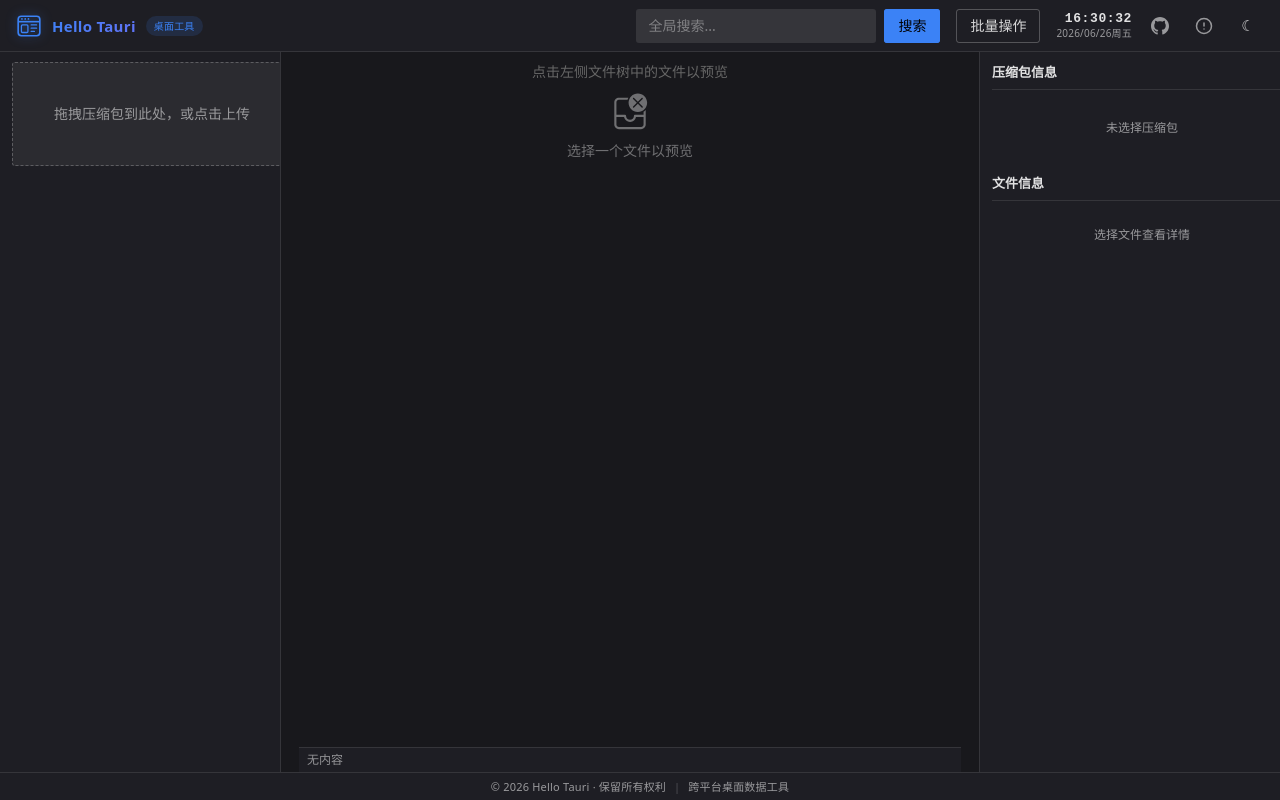
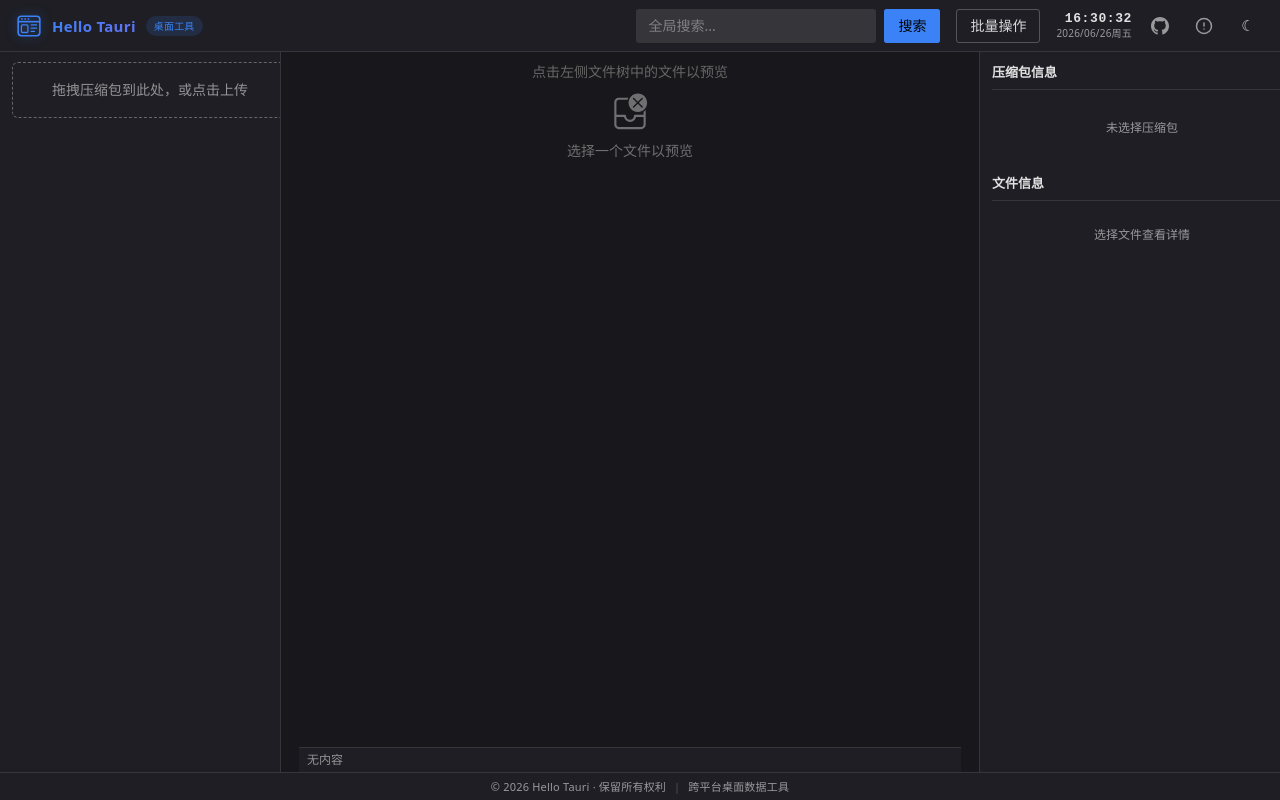
Before and after one commit to taoweidong/Hello-Tauri, a Vue app: page / in a window 1280 px wide. Built offline with nearby package versions, Linux system fonts and the light colour scheme.

Commit message:
修复：UploadZone 虚线框右侧裁切样式；提交全局拖拽上传设计文档与实现计划

```diff
--- a/src/components/archive-panel/UploadZone.vue
+++ b/src/components/archive-panel/UploadZone.vue
@@ -1,28 +1,98 @@
 <script setup lang="ts">
-import { NUpload, NUploadDragger, NText } from 'naive-ui'
+import { ref } from 'vue'
+import { NText } from 'naive-ui'
 import { useArchiveManager } from '@/composables/use-archives'
 
 const { addFiles } = useArchiveManager()
+const fileInput = ref<HTMLInputElement>()
+const isDragging = ref(false)
+let dragDepth = 0
 
-function handleUpload({ file }: { file: { file: File | null } }) {
-  if (file.file) {
-    addFiles([file.file])
+/** 支持的文件扩展名 */
+const ACCEPTED_EXTS = ['.zip', '.gz', '.gzip', '.tgz', '.7z', '.rar', '.tar']
+
+function isArchiveFile(name: string): boolean {
+  const lower = name.toLowerCase()
+  return ACCEPTED_EXTS.some(ext => lower.endsWith(ext))
+}
+
+function handleDrop(e: DragEvent) {
+  e.preventDefault()
+  isDragging.value = false
+  dragDepth = 0
+  const items = e.dataTransfer?.files
+  if (!items?.length) return
+  const files = Array.from(items).filter(f => isArchiveFile(f.name))
+  if (files.length) addFiles(files)
+}
+
+function handleDragEnter(e: DragEvent) {
+  e.preventDefault()
+  dragDepth++
+  isDragging.value = true
+}
+
+function handleDragLeave() {
+  dragDepth--
+  if (dragDepth <= 0) {
+    dragDepth = 0
+    isDragging.value = false
   }
-  return false
+}
+
+function handleDragOver(e: DragEvent) {
+  e.preventDefault()
+}
+
+function handleClick() {
+  fileInput.value?.click()
+}
+
+function handleInputChange(e: Event) {
+  const input = e.target as HTMLInputElement
+  if (!input.files?.length) return
+  const files = Array.from(input.files).filter(f => isArchiveFile(f.name))
+  if (files.length) addFiles(files)
+  input.value = ''
 }
 </script>
 
 <template>
-  <NUpload
-    multiple
-    :show-file-list="false"
-    :custom-request="handleUpload"
-    accept=".zip,.gz,.gzip,.tgz,.7z,.rar,.tar"
+  <div
+    class="upload-zone"
+    :class="{ 'is-dragging': isDragging }"
+    @drop="handleDrop"
+    @dragenter="handleDragEnter"
+    @dragleave="handleDragLeave"
+    @dragover="handleDragOver"
+    @click="handleClick"
   >
-    <NUploadDragger>
-      <div style="padding: 16px; text-align: center;">
-        <NText depth="3">拖拽压缩包到此处，或点击上传</NText>
-      </div>
-    </NUploadDragger>
-  </NUpload>
+    <!-- 子元素设置 pointer-events:none，避免拖拽事件冒泡导致 dragleave 误触发 -->
+    <div style="padding: 16px; text-align: center; pointer-events: none;">
+      <NText depth="3">拖拽压缩包到此处，或点击上传</NText>
+    </div>
+    <input
+      ref="fileInput"
+      type="file"
+      multiple
+      accept=".zip,.gz,.gzip,.tgz,.7z,.rar,.tar"
+      style="display: none;"
+      @change="handleInputChange"
+    />
+  </div>
 </template>
+
+<style scoped>
+.upload-zone {
+  cursor: pointer;
+  border: 1px dashed var(--n-border-color, #666);
+  border-radius: 6px;
+  margin-right: 4px;
+  transition: border-color 0.2s, background-color 0.2s;
+}
+.upload-zone:hover,
+.upload-zone.is-dragging {
+  border-color: var(--n-color-focus, #36ad6a);
+  background-color: rgba(54, 173, 106, 0.05);
+}
+</style>
```
Also changed, not shown: 2 other files (tests, documents, lock files or other folders).
